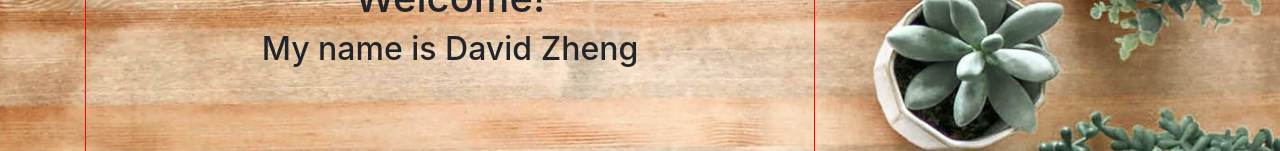
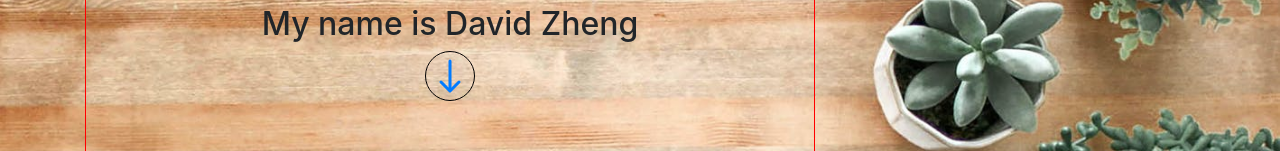
Before and after one commit to dzheng24/dzheng24.github.io, a plain HTML site: page index.html in a window 1280 px wide. Shown: the part 405-556 px from the top of the page. Drawn offline with nearby package versions, Linux system fonts and the light colour scheme.

Commit message:
added clickable down arrow icon

```diff
--- a/index.html
+++ b/index.html
@@ -24,9 +24,28 @@
           <header>
             <h1>Welcome!</h1>
             <h2>My name is David Zheng</h2>
+            <a href="#intro">
+              <svg
+                width="1em"
+                height="1em"
+                viewBox="0 0 16 16"
+                class="bi bi-arrow-down"
+                fill="currentColor"
+                xmlns="http://www.w3.org/2000/svg"
+              >
+                <path
+                  fill-rule="evenodd"
+                  d="M4.646 9.646a.5.5 0 0 1 .708 0L8 12.293l2.646-2.647a.5.5 0 0 1 .708.708l-3 3a.5.5 0 0 1-.708 0l-3-3a.5.5 0 0 1 0-.708z"
+                />
+                <path
+                  fill-rule="evenodd"
+                  d="M8 2.5a.5.5 0 0 1 .5.5v9a.5.5 0 0 1-1 0V3a.5.5 0 0 1 .5-.5z"
+                />
+              </svg>
+            </a>
           </header>
 
-          <div class="intro">
+          <div id="intro">
             <img
               src="./resources/skate-chengdu.JPG"
               class="img-thumbnail my-thumbnail"
--- a/style.css
+++ b/style.css
@@ -5,15 +5,11 @@ html {
   background-attachment: fixed;
   background-size: cover;
   height: 100%;
+  scroll-behavior: smooth;
 }
 
 .img-thumbnail {
   height: auto;
-}
-
-header {
-  margin-top: 30px;
-  text-align: center;
 }
 
 .dropdown-menu-right {
@@ -25,7 +21,7 @@ header {
   /* border: 1px solid black; */
 }
 
-.intro {
+#intro {
   text-align: center;
 }
 
@@ -39,6 +35,17 @@ header {
   display: flex;
   flex-direction: column;
   justify-content: center;
+  margin-top: 30px;
+  text-align: center;
   height: 100vh;
   border: 1px solid red;
 }
+
+svg {
+  margin-left: auto;
+  margin-right: auto;
+  height: 50px;
+  width: 50px;
+  border: 1px solid black;
+  border-radius: 50%;
+}
```
